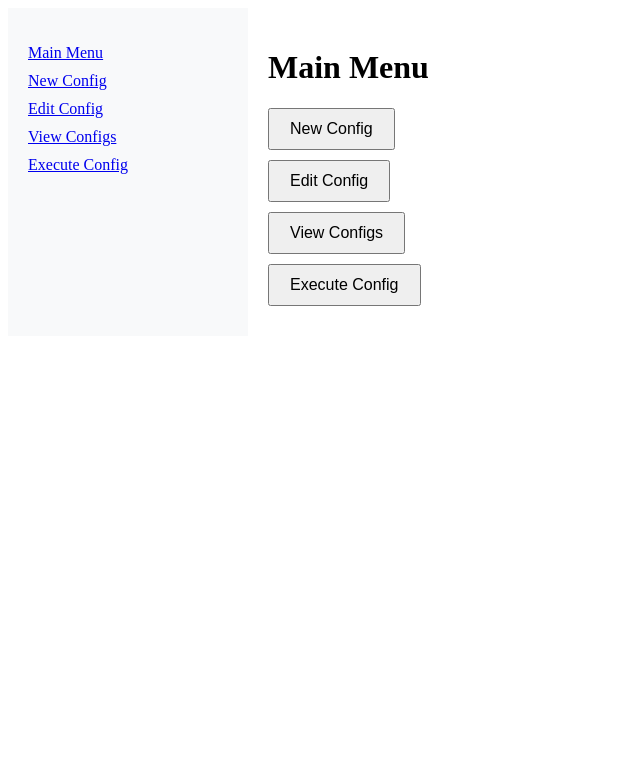
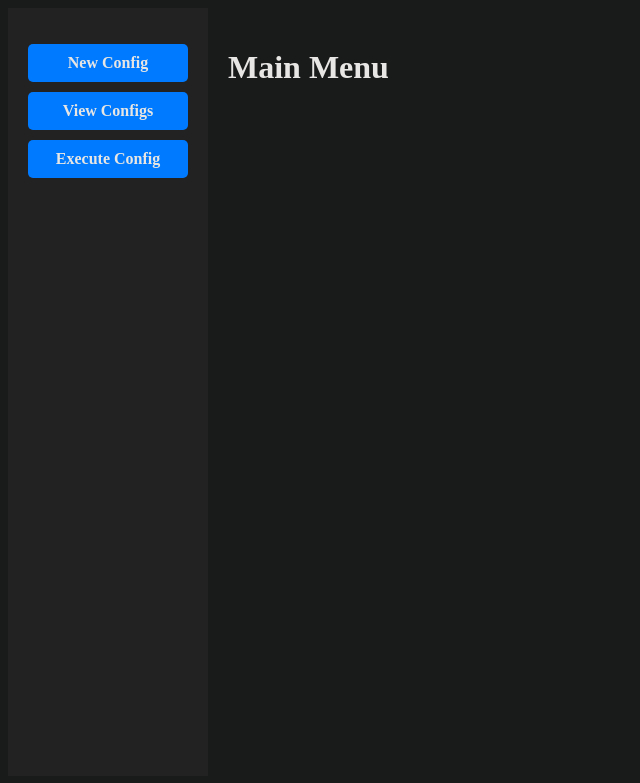
Before and after one commit to AbidingReflection/config_project_template, a FastAPI app: page /main_menu in a window 1280 px wide. Shown: the top 783 px of the page, without its empty margins (0-640 px from the left). Run offline with FastAPI, Linux system fonts and the light colour scheme.

Commit message:
Separate CSS files and menu

```diff
--- /dev/null
+++ b/modules/UI/static/css/sidebar.css
@@ -0,0 +1,47 @@
+/* Container for the navigation and content */
+.container {
+    display: flex;
+    flex-direction: row;
+    height: 96vh; /* Full viewport height */
+}
+
+/* Left navigation styling */
+.left-nav {
+    width: 200px;
+    padding: 20px;
+    background-color: #222222; /* Dark background for sidebar */
+    color: #e7e6e4; /* Light text color for sidebar */
+    display: flex;
+    flex-direction: column;
+    justify-content: space-between; /* Ensures content stays at the top and bottom */
+    box-sizing: border-box; /* Include padding in width/height calculation */
+}
+
+/* Remove default list styling */
+.left-nav ul {
+    list-style-type: none;
+    padding: 0;
+}
+
+/* Add space between buttons */
+.left-nav li {
+    margin-bottom: 10px;
+}
+
+/* Styling for the buttons */
+.nav-button {
+    display: block;
+    padding: 10px 20px;
+    background-color: #007bff; /* Blue button background */
+    color: #e7e6e4; /* Light text color for buttons */
+    text-align: center;
+    text-decoration: none;
+    border-radius: 5px;
+    /* transition: background-color 0.3s ease; */
+    font-size: 16px;
+    font-weight: bold;
+}
+
+.nav-button:hover {
+    background-color: #0056b3; /* Darker blue on hover */
+}
--- a/modules/UI/static/css/style.css
+++ b/modules/UI/static/css/style.css
@@ -1,30 +1,13 @@
-.container {
-    display: flex;
-}
-
-.left-nav {
-    width: 200px;
-    background-color: #f8f9fa;
-    padding: 20px;
-}
-
-.left-nav ul {
-    list-style-type: none;
-    padding: 0;
-}
-
-.left-nav li {
-    margin-bottom: 10px;
+/* General styles for the main content area */
+html, body {
+    background-color: #191a1a; /* Dark background */
+    color: #e7e6e4;            /* Light text color */
+    border-color: #706b64;      /* Border color */
 }
 
 .content {
     flex-grow: 1;
     padding: 20px;
+    background-color: #191a1a; /* Dark background for content */
+    color: #e7e6e4;            /* Light text color for content */
 }
-
-.menu-buttons button {
-    display: block;
-    margin: 10px 0;
-    padding: 10px 20px;
-    font-size: 16px;
-}
--- a/modules/UI/templates/base.html
+++ b/modules/UI/templates/base.html
@@ -3,17 +3,18 @@
 <head>
     <meta charset="UTF-8">
     <title>{{ title }}</title>
+    <!-- Main application styles -->
     <link rel="stylesheet" href="{{ url_for('static', path='css/style.css') }}">
+    <!-- Sidebar-specific styles -->
+    <link rel="stylesheet" href="{{ url_for('static', path='css/sidebar.css') }}">
 </head>
 <body>
     <div class="container">
         <div class="left-nav">
             <ul>
-                <li><a href="{{ url_for('main_menu') }}">Main Menu</a></li>
-                <li><a href="{{ url_for('new_config') }}">New Config</a></li>
-                <li><a href="{{ url_for('edit_config') }}">Edit Config</a></li>
-                <li><a href="{{ url_for('view_configs') }}">View Configs</a></li>
-                <li><a href="{{ url_for('execute_config') }}">Execute Config</a></li>
+                <li><a class="nav-button" href="{{ url_for('new_config') }}">New Config</a></li>
+                <li><a class="nav-button" href="{{ url_for('view_configs') }}">View Configs</a></li>
+                <li><a class="nav-button" href="{{ url_for('execute_config') }}">Execute Config</a></li>
             </ul>
         </div>
 
--- a/modules/UI/templates/main_menu.html
+++ b/modules/UI/templates/main_menu.html
@@ -2,10 +2,5 @@
 
 {% block content %}
 <h1>Main Menu</h1>
-<div class="menu-buttons">
-    <button onclick="window.location.href='{{ url_for('new_config') }}'">New Config</button>
-    <button onclick="window.location.href='{{ url_for('edit_config') }}'">Edit Config</button>
-    <button onclick="window.location.href='{{ url_for('view_configs') }}'">View Configs</button>
-    <button onclick="window.location.href='{{ url_for('execute_config') }}'">Execute Config</button>
-</div>
+
 {% endblock %}
```
Also changed, not shown: scripts/launch_UI.py (+16 -5 lines).
